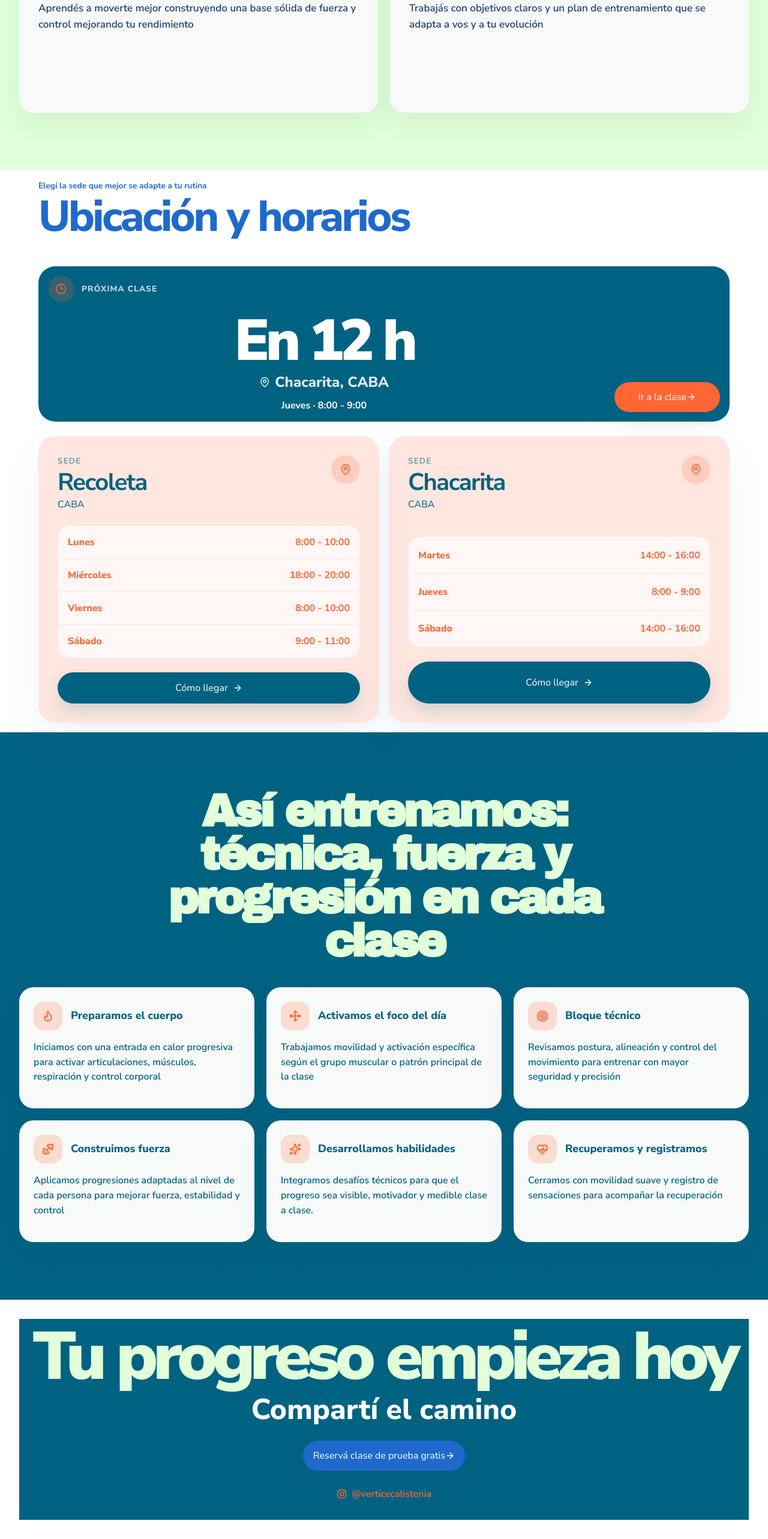
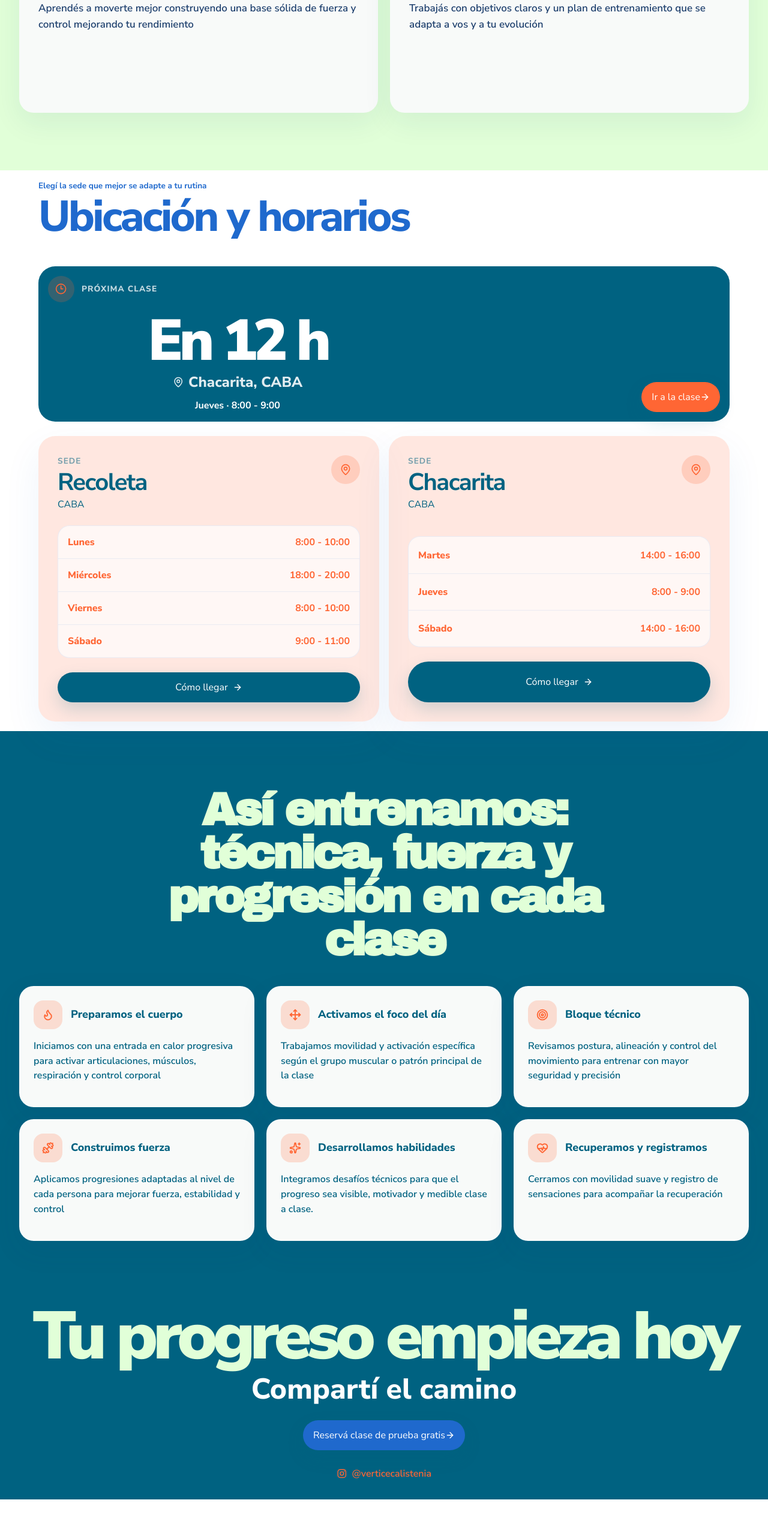
Before and after one commit to anabella91/verticecalistenia, a Next.js app: page / in a window 1280 px wide. Shown: the part 1639-4205 px from the top of the page at 60% size. After the commit the page ends 4139 px from the top, so only its background shows below. Built offline with nearby package versions, Linux system fonts and the light colour scheme.

Commit message:
Se ajusta contenedor de proxima clase para desktop

```diff
--- a/styles/final-cta.css
+++ b/styles/final-cta.css
@@ -86,10 +86,6 @@
 }
 
 @media (min-width: 48rem) {
-  .final-cta {
-    padding: 2rem;
-  }
-
   .final-cta__actions {
     align-items: center;
     width: auto;
--- a/styles/schedule-section.css
+++ b/styles/schedule-section.css
@@ -223,7 +223,6 @@
   justify-content: center;
   gap: 0.5rem;
   width: 100%;
-  min-height: 3.25rem;
   padding: 1rem;
   color: var(--color-button-primary-text);
   background: var(--color-quaternary);
@@ -247,8 +246,6 @@
   }
 
   .schedule-section__next-card {
-    grid-template-columns: 1fr auto;
-    align-items: end;
     margin-bottom: 1.5rem;
   }
 
@@ -262,7 +259,6 @@
     grid-row: 1 / span 2;
     align-self: end;
     width: auto;
-    min-width: 11rem;
   }
 
   .schedule-section__grid {
```
